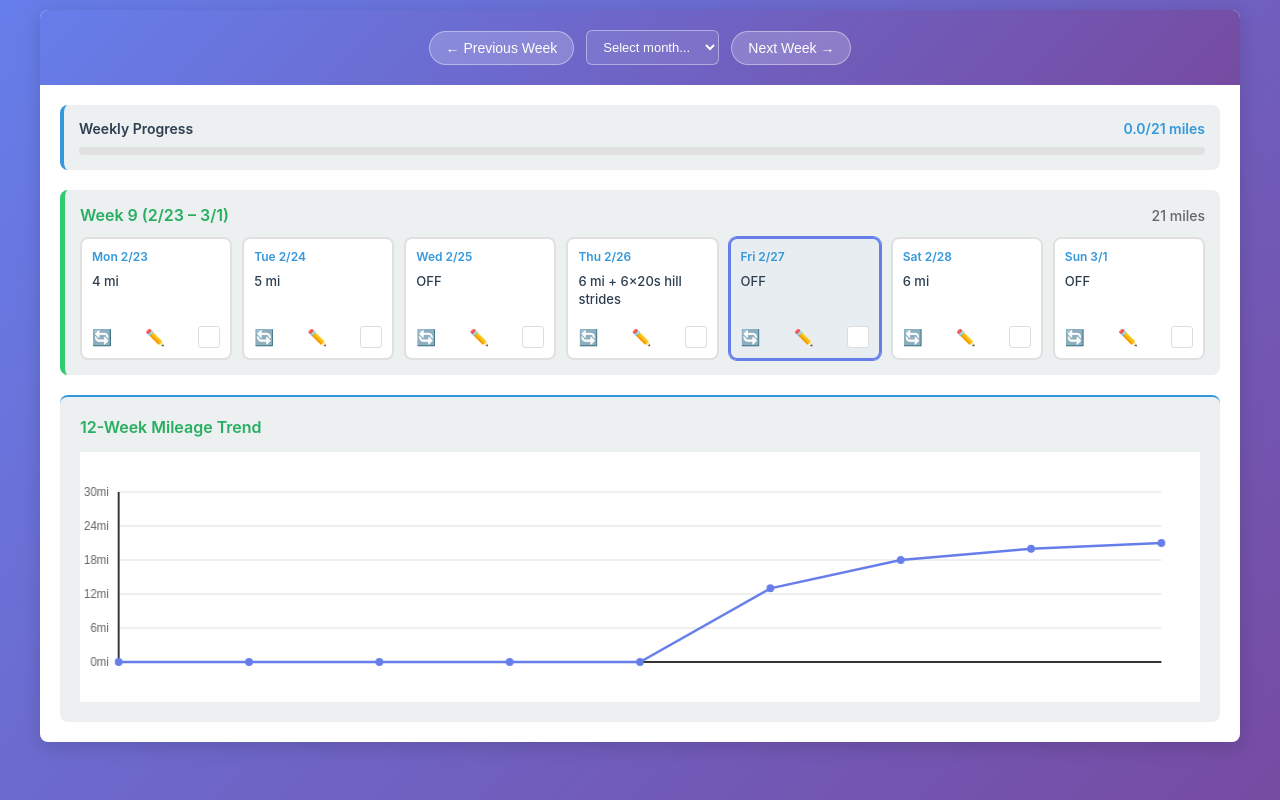
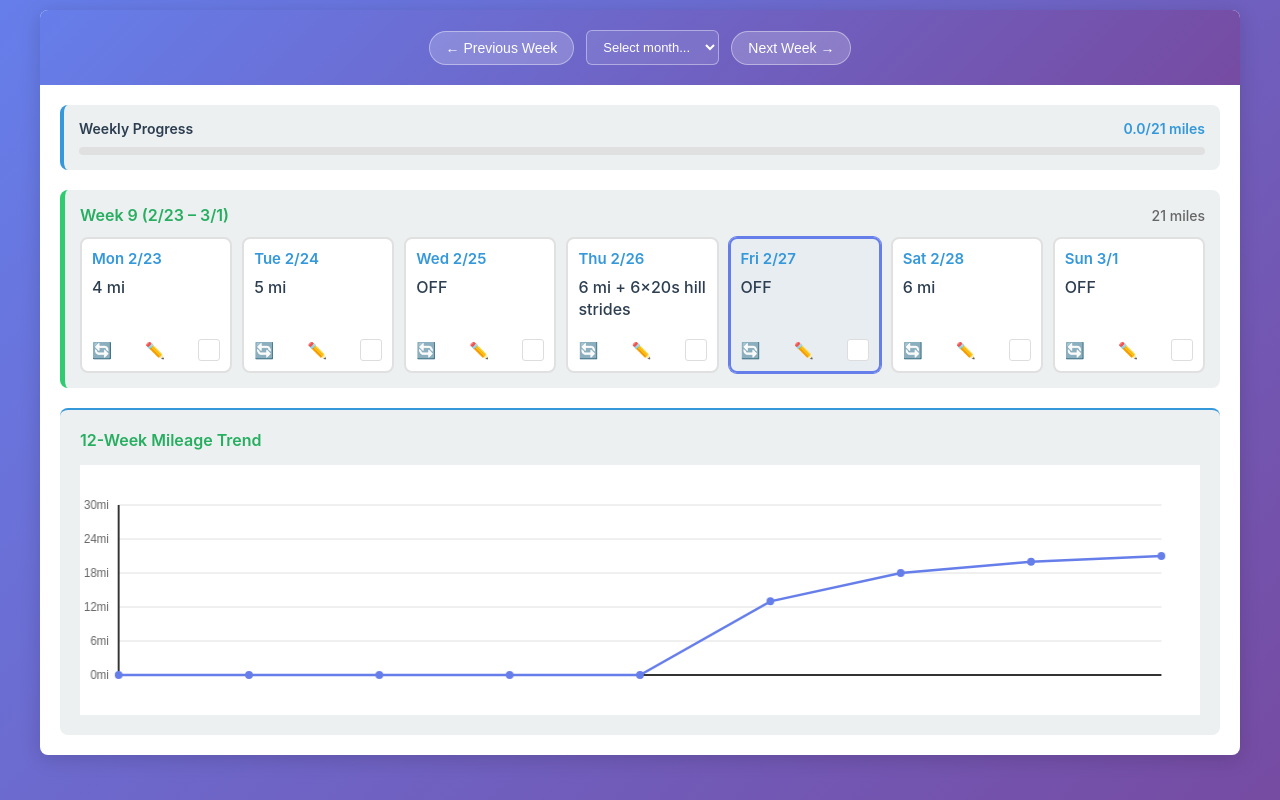
Before and after one commit to upshawam/BenRun, a plain HTML site: page index.html in a window 1280 px wide. Drawn offline with Linux system fonts and the light colour scheme.

Commit message:
style: Increase font sizes for day date and workout text for better readability

```diff
--- a/style.css
+++ b/style.css
@@ -286,7 +286,7 @@ main {
 }
 
 .day-date {
-    font-size: 12px;
+    font-size: 15px;
     font-weight: 600;
     color: var(--secondary-color);
     margin-bottom: 0;
@@ -342,7 +342,7 @@ main {
 }
 
 .workout-text {
-    font-size: 13px;
+    font-size: 16px;
     color: var(--dark-text);
     line-height: 1.4;
     font-weight: 500;
```
